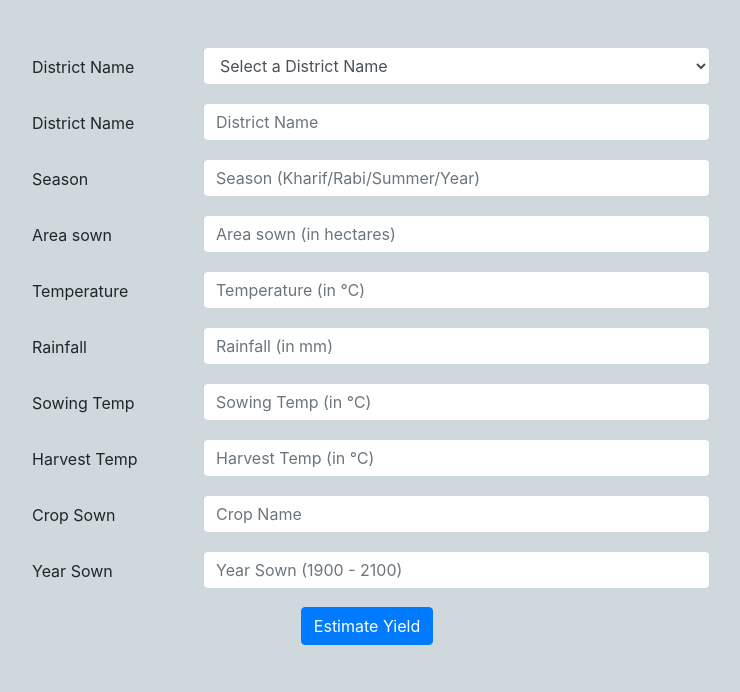
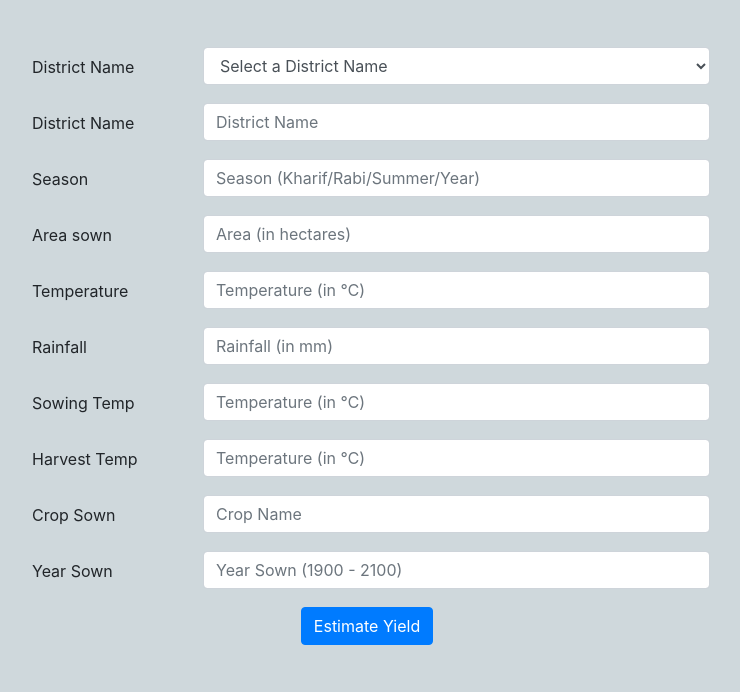
Before and after one commit to Name-Siddhartha/CropPrediction, a Flask app: page /yield_predict in a window 1280 px wide. Shown: the part 415-1107 px from the top of the page, without its empty margins (273-1013 px from the left). Run offline with Flask 2, Linux system fonts and the light colour scheme; some libraries are stand-ins or nearby versions.

Commit message:
UI Complete

```diff
--- a/templates/form_crop.html
+++ b/templates/form_crop.html
@@ -68,7 +68,7 @@
                     <label class="m-2" for="are">Area sown</label>
                 </div>
                 <div class="col-lg-6">
-                    <input type="text" required class="form-control" name="are" placeholder='Area sown (in hectares)'>
+                    <input type="text" required class="form-control" name="are" placeholder='Area (in hectares)'>
                 </div>
             </div>
 
@@ -79,7 +79,7 @@
                     <label class="m-2" for="temp">Temperature</label>
                 </div>
                 <div class="col-lg-6">
-                    <input type="text" required class="form-control" name="temp" required placeholder='Temperature(in &#8451)'>
+                    <input type="text" required class="form-control" name="temp" required placeholder='Temperature (in &#8451)'>
                 </div>
             </div>
 
@@ -102,7 +102,7 @@
                     <label class="m-2" for="rn">Rainfall</label>
                 </div>
                 <div class="col-lg-6">
-                    <input type="text" required class="form-control" name="rn" placeholder='Rainfall(in mm)'>
+                    <input type="text" required class="form-control" name="rn" placeholder='Rainfall (in mm)'>
                 </div>
             </div>
 
--- a/templates/form_yield.html
+++ b/templates/form_yield.html
@@ -65,7 +65,7 @@
                     <label class="m-2" for="are">Area sown</label>
                 </div>
                 <div class="col-lg-6">
-                    <input type="text" required class="form-control" name="are" placeholder='Area sown (in hectares)'>
+                    <input type="text" required class="form-control" name="are" placeholder='Area (in hectares)'>
                 </div>
             </div>
 
@@ -98,7 +98,7 @@
                     <label class="m-2" for="sow">Sowing Temp</label>
                 </div>
                 <div class="col-lg-6">
-                    <input type="text" required name="sow" class="form-control" placeholder='Sowing Temp (in &#8451)'>
+                    <input type="text" required name="sow" class="form-control" placeholder='Temperature (in &#8451)'>
                 </div>
             </div>
 
@@ -108,7 +108,7 @@
                     <label class="m-2" for="harvest">Harvest Temp</label>
                 </div>
                 <div class="col-lg-6">
-                    <input type="text" required name="harvest" class="form-control" placeholder='Harvest Temp (in &#8451)'>
+                    <input type="text" required name="harvest" class="form-control" placeholder='Temperature (in &#8451)'>
                 </div>
             </div>
 
```
